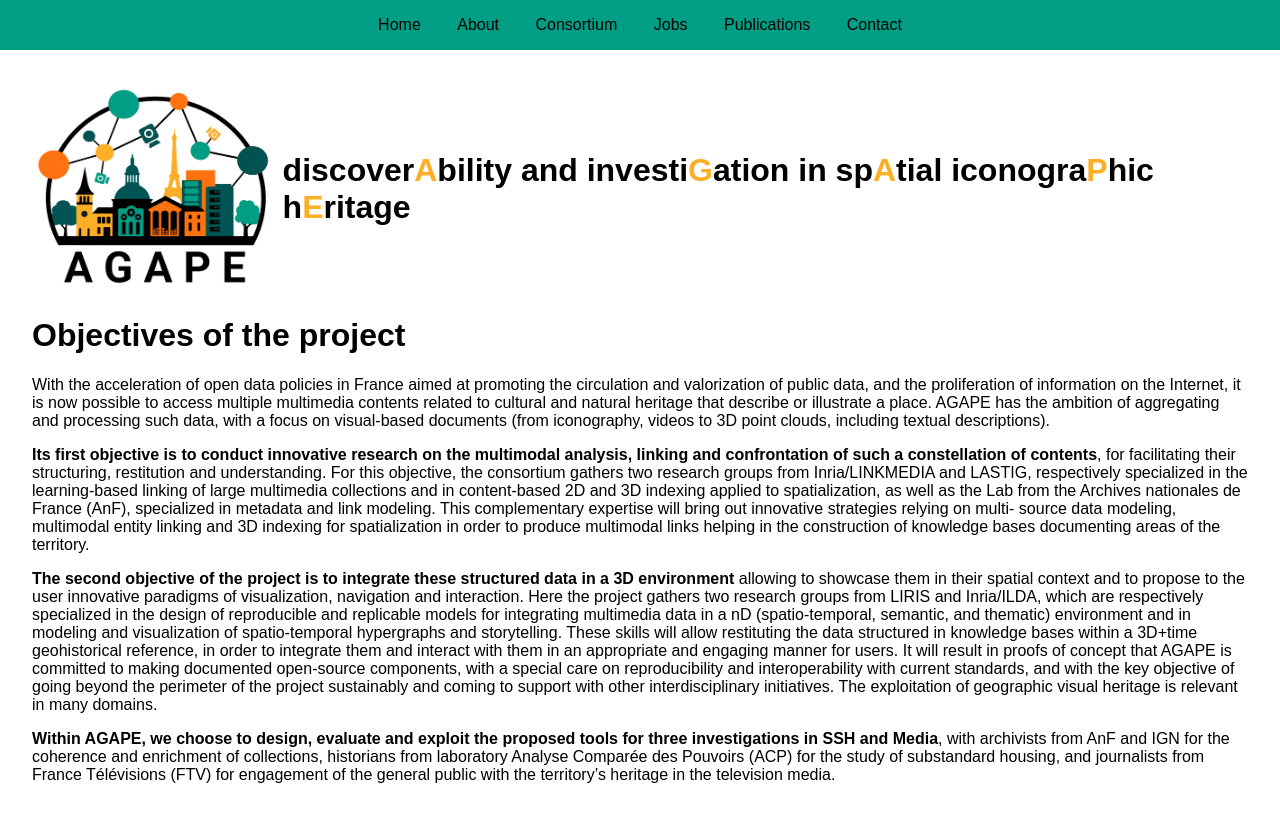
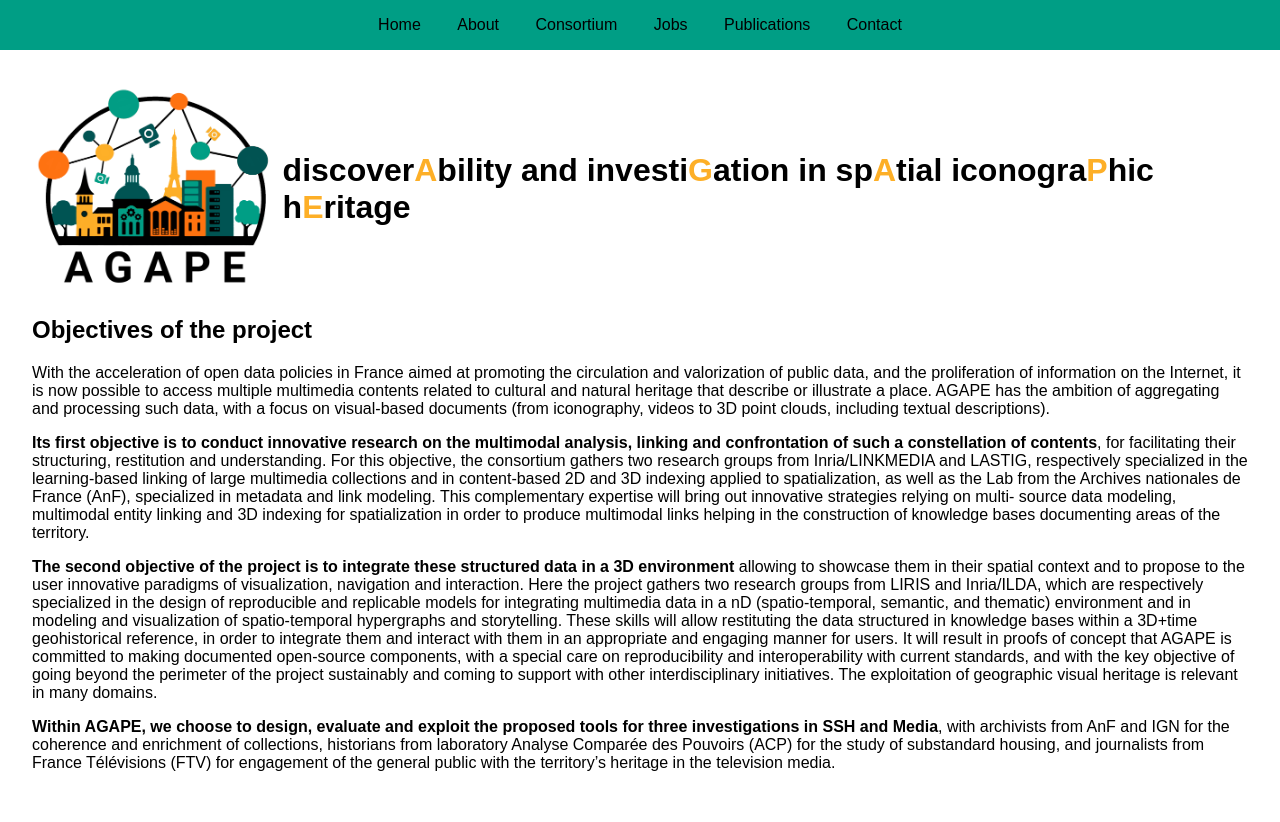
Before and after one commit to AGAPE-ANR/agape-anr.github.io, a Jekyll site: the page built from about.md, in a window 1280 px wide. Shown: the top 822 px of the page. Built offline with Jekyll 4.4.1, drawn with Linux system fonts in a browser that asks for light colours.

```diff
--- a/about.md
+++ b/about.md
@@ -3,7 +3,7 @@ layout: default
 title: About
 permalink: /about/
 ---
-# Objectives of the project
+<h2> Objectives of the project </h2>
 
 With the acceleration of open data policies in France aimed at promoting the circulation and valorization of public data, and the proliferation of information on the Internet, it is now possible to access multiple multimedia contents related to cultural and natural heritage that describe or illustrate a place. AGAPE has the ambition of aggregating and processing such data, with a focus on visual-based documents (from iconography, videos to 3D point clouds, including textual descriptions).
 
```
